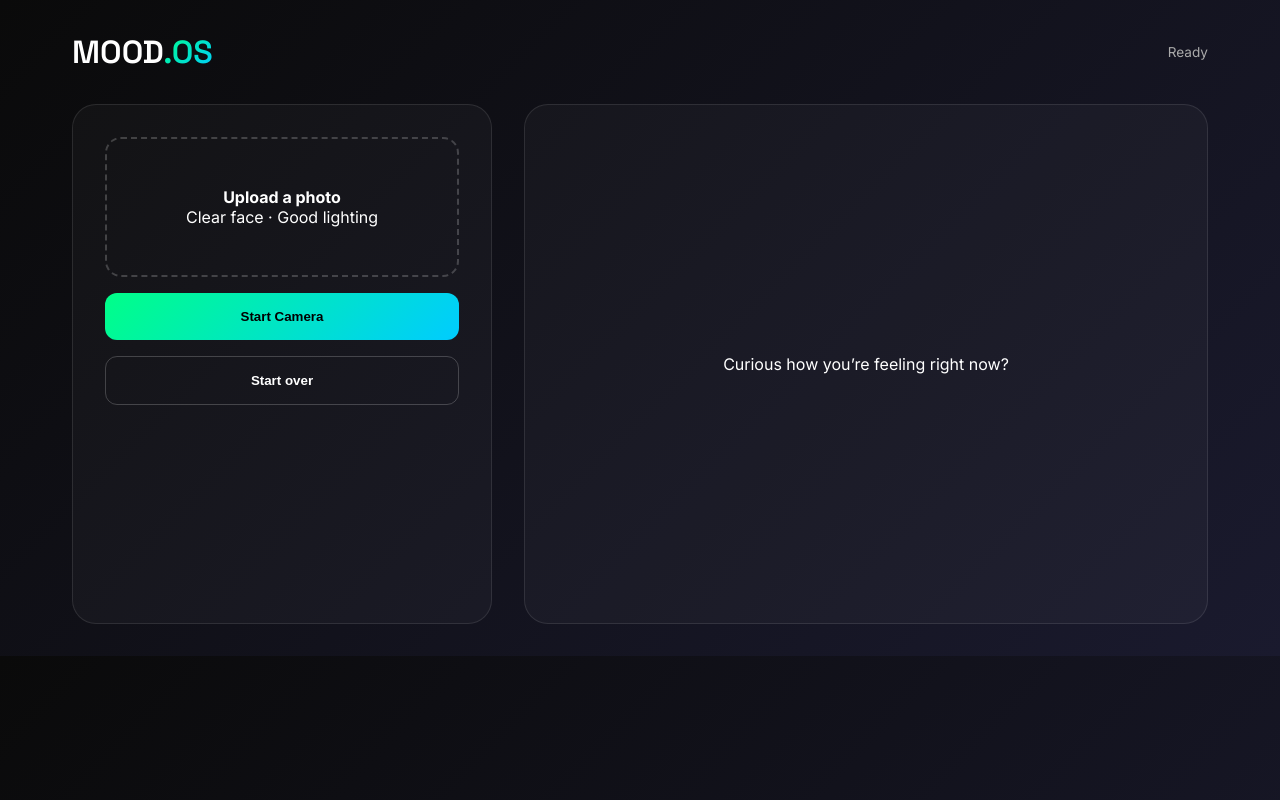
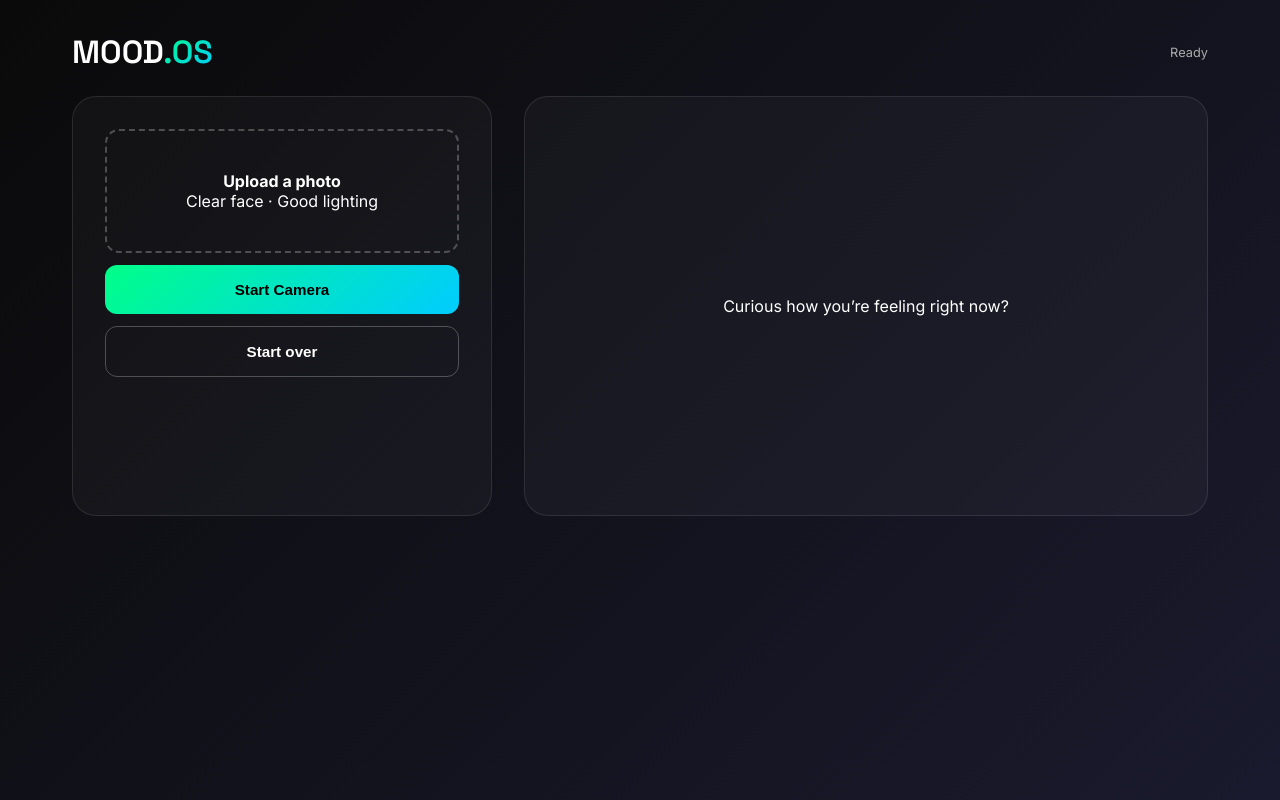
Before and after one commit to hardik0604/Mood-Detector, a Flask app: page / in a window 1280 px wide. Run offline with Flask 3, Linux system fonts and the light colour scheme.

Commit message:
Mobile-first responsive design with optimized CSS and cleaner JS

```diff
--- a/mood_detector_web/templates/index.html
+++ b/mood_detector_web/templates/index.html
@@ -11,136 +11,151 @@
         rel="stylesheet">
 
     <style>
+        /* ================= RESET ================= */
         * {
             margin: 0;
             padding: 0;
-            box-sizing: border-box
+            box-sizing: border-box;
         }
 
         body {
             background: linear-gradient(135deg, #0a0a0a, #1a1a2e);
             color: #fff;
             font-family: Inter, sans-serif;
+            min-height: 100vh;
         }
 
+        /* ================= LAYOUT ================= */
         .container {
             max-width: 1200px;
             margin: auto;
-            padding: 2rem
+            padding: 1.25rem;
         }
 
+        /* ================= HEADER ================= */
         header {
             display: flex;
             justify-content: space-between;
-            align-items: center
+            align-items: center;
         }
 
         .logo {
             font-family: Space Grotesk;
-            font-size: 2rem
+            font-size: 1.6rem;
         }
 
         .logo span {
             background: linear-gradient(135deg, #00ff88, #00ccff);
             -webkit-background-clip: text;
-            -webkit-text-fill-color: transparent
+            -webkit-text-fill-color: transparent;
         }
 
         .status {
-            font-size: .85rem;
-            color: #aaa
+            font-size: .8rem;
+            color: #aaa;
         }
 
+        /* ================= GRID (MOBILE FIRST) ================= */
         .grid {
-            display: grid;
-            grid-template-columns: 420px 1fr;
-            gap: 2rem;
-            margin-top: 2rem
+            display: flex;
+            flex-direction: column;
+            gap: 1.25rem;
+            margin-top: 1.5rem;
         }
 
-        .card {
+        /* ================= CARDS ================= */
+        .card,
+        .result-area {
             background: rgba(255, 255, 255, .03);
             border: 1px solid rgba(255, 255, 255, .1);
-            border-radius: 24px;
-            padding: 2rem
+            border-radius: 20px;
+            padding: 1.5rem;
         }
 
+        /* ================= UPLOAD ================= */
         .upload-zone {
-            border: 2px dashed rgba(255, 255, 255, .2);
-            border-radius: 16px;
-            padding: 3rem 2rem;
+            border: 2px dashed rgba(255, 255, 255, .25);
+            border-radius: 14px;
+            padding: 2.5rem 1.5rem;
             text-align: center;
-            cursor: pointer
+            cursor: pointer;
         }
 
         .upload-zone:hover {
-            border-color: #00ff88
+            border-color: #00ff88;
         }
 
+        /* ================= BUTTONS ================= */
         .btn {
             width: 100%;
             padding: 1rem;
-            margin-top: 1rem;
+            margin-top: .75rem;
             border-radius: 12px;
             border: none;
             font-weight: 600;
-            cursor: pointer
+            font-size: .95rem;
+            cursor: pointer;
         }
 
         .primary {
             background: linear-gradient(135deg, #00ff88, #00ccff);
-            color: #000
+            color: #000;
         }
 
         .secondary {
             background: transparent;
-            border: 1px solid rgba(255, 255, 255, .2);
-            color: #fff
+            border: 1px solid rgba(255, 255, 255, .25);
+            color: #fff;
         }
 
-        .hidden {
-            display: none
+        /* ================= CAMERA ================= */
+        .video-box video {
+            width: 100%;
+            border-radius: 14px;
+            transform: scaleX(-1);
         }
 
+        /* ================= RESULT ================= */
         .result-area {
-            background: rgba(255, 255, 255, .03);
-            border: 1px solid rgba(255, 255, 255, .1);
-            border-radius: 24px;
-            padding: 3rem;
-            min-height: 520px;
+            min-height: 360px;
             display: flex;
             align-items: center;
-            justify-content: center
+            justify-content: center;
         }
 
-        .video-box video {
+        #result img {
             width: 100%;
-            border-radius: 16px;
-            transform: scaleX(-1)
+            border-radius: 14px;
+            margin-bottom: 1rem;
         }
 
-        /* SONGS */
+        /* ================= SONGS ================= */
         .song-list {
-            margin-top: 1.5rem;
-            padding-top: 1rem;
-            border-top: 1px solid rgba(255, 255, 255, .1)
+            margin-top: 1.25rem;
+            padding-top: .75rem;
+            border-top: 1px solid rgba(255, 255, 255, .1);
         }
 
         .song-item {
-            margin-top: .6rem;
+            margin-top: .5rem;
+            font-size: .95rem;
         }
 
         .song-item a {
             color: #00ff88;
             text-decoration: none;
-            font-weight: 500;
         }
 
         .song-item a:hover {
             text-decoration: underline;
         }
 
-        /* LOADER */
+        /* ================= UTIL ================= */
+        .hidden {
+            display: none;
+        }
+
+        /* ================= LOADER ================= */
         .loader {
             position: fixed;
             inset: 0;
@@ -149,11 +164,47 @@
             align-items: center;
             justify-content: center;
             z-index: 999;
-            font-weight: 600
+            font-weight: 600;
         }
 
         .loader.active {
-            display: flex
+            display: flex;
+        }
+
+        /* ================= BREAKPOINTS ================= */
+
+        /* Tablets */
+        @media (min-width: 768px) {
+            .container {
+                padding: 2rem;
+            }
+
+            .logo {
+                font-size: 1.8rem;
+            }
+
+            .result-area {
+                min-height: 420px;
+            }
+        }
+
+        /* Desktop */
+        @media (min-width: 1024px) {
+            .grid {
+                display: grid;
+                grid-template-columns: 420px 1fr;
+                gap: 2rem;
+            }
+
+            .card,
+            .result-area {
+                padding: 2rem;
+                border-radius: 24px;
+            }
+
+            .logo {
+                font-size: 2rem;
+            }
         }
     </style>
 </head>
@@ -170,7 +221,7 @@
 
         <div class="grid">
 
-            <!-- LEFT -->
+            <!-- INPUT -->
             <div class="card">
                 <div class="upload-zone" id="uploadZone">
                     <strong>Upload a photo</strong><br>
@@ -189,18 +240,17 @@
                 <button class="btn secondary" id="reset">Start over</button>
             </div>
 
-            <!-- RIGHT -->
+            <!-- RESULT -->
             <div class="result-area">
                 <div id="placeholder">
                     Curious how you’re feeling right now?
                 </div>
 
                 <div id="result" class="hidden">
-                    <img id="resultImage" style="max-width:100%;border-radius:16px">
-                    <h2 id="emotion" style="margin-top:1rem"></h2>
-                    <p id="description" style="margin-top:.5rem;color:#ccc"></p>
+                    <img id="resultImage">
+                    <h2 id="emotion"></h2>
+                    <p id="description" style="color:#ccc;margin-top:.25rem"></p>
                     <small id="confidence"></small>
-
                     <div id="songs" class="song-list"></div>
                 </div>
             </div>
@@ -239,36 +289,24 @@
             if (!fileInput.files[0]) return;
             setLoading(true);
             placeholder.style.display = "none";
-
             const fd = new FormData();
             fd.append("file", fileInput.files[0]);
             const res = await fetch(API + "/upload", { method: "POST", body: fd });
             const data = await res.json();
-
             setLoading(false);
             showResult(data);
         };
 
         startCamBtn.onclick = async () => {
-            if (webcamStream) {
-                stopCamera();
-                return;
-            }
-
+            if (webcamStream) { stopCamera(); return; }
             try {
-                webcamStream = await navigator.mediaDevices.getUserMedia({
-                    video: { facingMode: "user" }, audio: false
-                });
+                webcamStream = await navigator.mediaDevices.getUserMedia({ video: { facingMode: "user" }, audio: false });
                 webcamVideo.srcObject = webcamStream;
                 uploadZone.classList.add("hidden");
                 cameraContainer.classList.remove("hidden");
-
                 startCamBtn.textContent = "Stop Camera";
-                startCamBtn.classList.remove("primary");
-                startCamBtn.classList.add("secondary");
-            } catch {
-                alert("Camera access denied");
-            }
+                startCamBtn.classList.replace("primary", "secondary");
+            } catch { alert("Camera access denied"); }
         };
 
         captureBtn.onclick = async () => {
@@ -278,13 +316,8 @@
             const ctx = canvas.getContext("2d");
             ctx.scale(-1, 1);
             ctx.drawImage(webcamVideo, -canvas.width, 0, canvas.width, canvas.height);
-
             setLoading(true);
-            const res = await fetch(API + "/webcam", {
-                method: "POST",
-                headers: { "Content-Type": "application/json" },
-                body: JSON.stringify({ image: canvas.toDataURL("image/jpeg", 0.95) })
-            });
+            const res = await fetch(API + "/webcam", { method: "POST", headers: { "Content-Type": "application/json" }, body: JSON.stringify({ image: canvas.toDataURL("image/jpeg", 0.95) }) });
             const data = await res.json();
             setLoading(false);
             stopCamera();
@@ -292,21 +325,16 @@
         };
 
         function stopCamera() {
-            if (webcamStream) {
-                webcamStream.getTracks().forEach(t => t.stop());
-                webcamStream = null;
-            }
+            if (webcamStream) { webcamStream.getTracks().forEach(t => t.stop()); webcamStream = null; }
             webcamVideo.srcObject = null;
             cameraContainer.classList.add("hidden");
             uploadZone.classList.remove("hidden");
             startCamBtn.textContent = "Start Camera";
-            startCamBtn.classList.add("primary");
-            startCamBtn.classList.remove("secondary");
+            startCamBtn.classList.replace("secondary", "primary");
         }
 
-        function ytLink(title, artist) {
-            const q = encodeURIComponent(`${title} ${artist} official audio`);
-            return `https://www.youtube.com/results?search_query=${q}`;
+        function ytLink(t, a) {
+            return `https://www.youtube.com/results?search_query=${encodeURIComponent(t + " " + a + " official audio")}`;
         }
 
         function showResult(data) {
@@ -315,22 +343,13 @@
             emotion.textContent = data.insight.emotion;
             description.textContent = data.insight.description;
             confidence.textContent = "Confidence: " + data.insight.confidence;
-
             songsBox.innerHTML = "";
-
-            if (data.songs && data.songs.length) {
-                const title = document.createElement("div");
-                title.style.fontWeight = "600";
-                title.textContent = "Music for your mood";
-                songsBox.appendChild(title);
-
+            if (data.songs) {
                 data.songs.forEach(s => {
-                    const div = document.createElement("div");
-                    div.className = "song-item";
-                    div.innerHTML = `🎵 <a href="${ytLink(s.title, s.artist)}" target="_blank" rel="noopener">
-        ${s.title} — ${s.artist}
-      </a>`;
-                    songsBox.appendChild(div);
+                    const d = document.createElement("div");
+                    d.className = "song-item";
+                    d.innerHTML = `🎵 <a href="${ytLink(s.title, s.artist)}" target="_blank">${s.title} — ${s.artist}</a>`;
+                    songsBox.appendChild(d);
                 });
             }
         }
```
